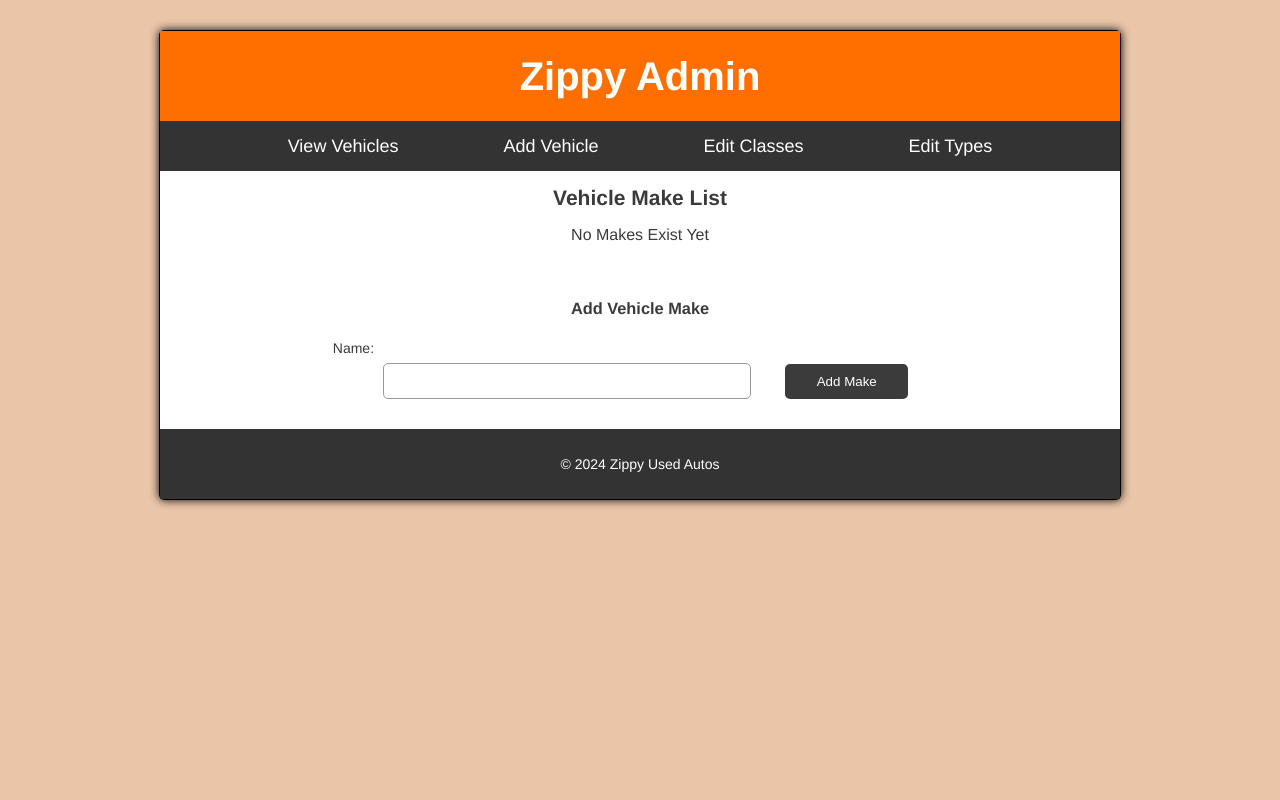
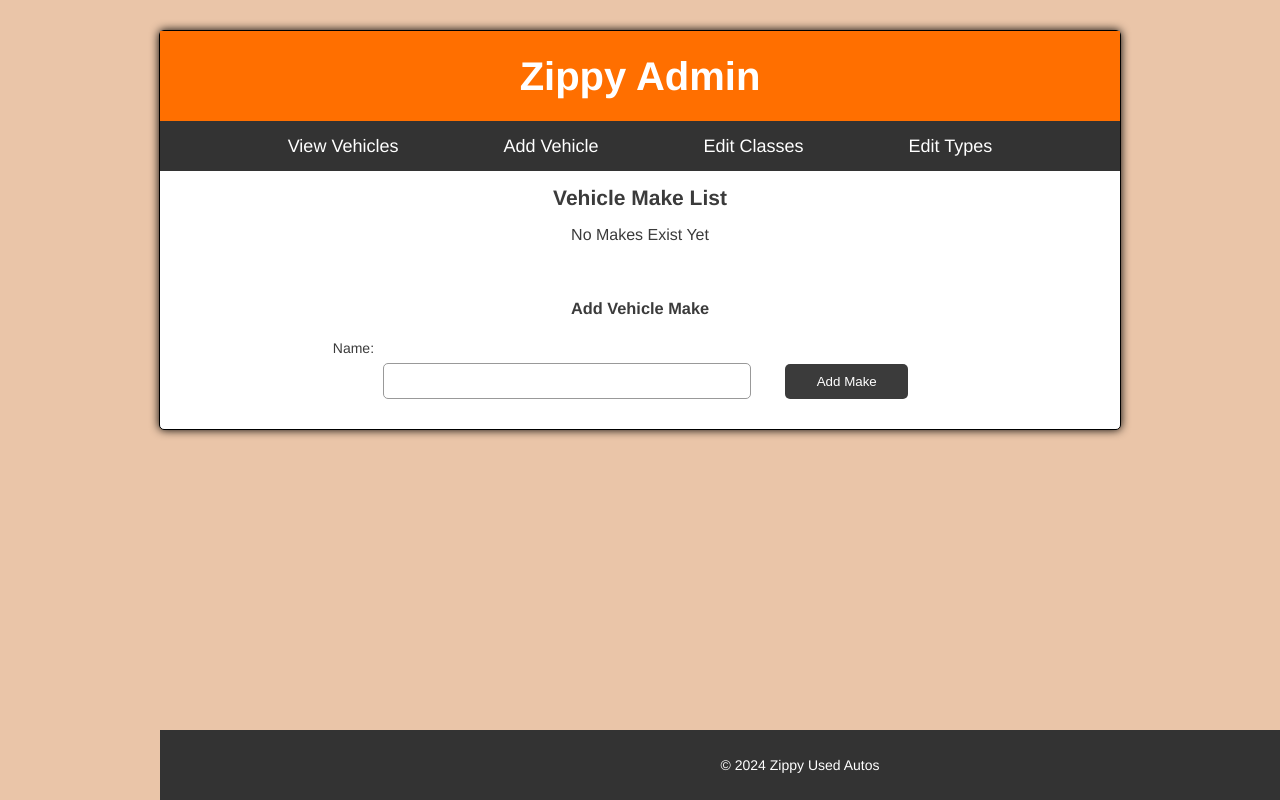
Before and after one commit to Damian-Rios/ZippyUsedAutos, a PHP site: page /make.php in a window 1280 px wide. Run offline with PHP 8.4, Linux system fonts and the light colour scheme; data that the repository does not hold is empty.

Commit message:
final commit

```diff
--- a/view/CSS/main.css
+++ b/view/CSS/main.css
@@ -224,7 +224,6 @@ table tr:nth-child(even) {
 }
 
 footer {
-    position: static;
     bottom: 0;
     width: 100%;
     background-color: #333;
@@ -238,6 +237,20 @@ footer p {
 }
 
 @media screen and (min-width: 376px) {
+    body {
+        display: flex;
+        flex-direction: column;
+        min-height: 100vh;
+    }
+
+    .main {
+        flex: 1;
+    }
+
+    footer {
+        position: fixed;
+    }
+
     header {
         font-size: 18px; /* Adjust header font size for smaller screens */
         padding: 8px 0; /* Reduce header padding */
@@ -254,6 +267,7 @@ footer p {
     .main {
         width: 80%; /* Adjust main content width */
         padding: 15px; /* Increase main content padding */
+
     }
 
     .options, .options select {
```
